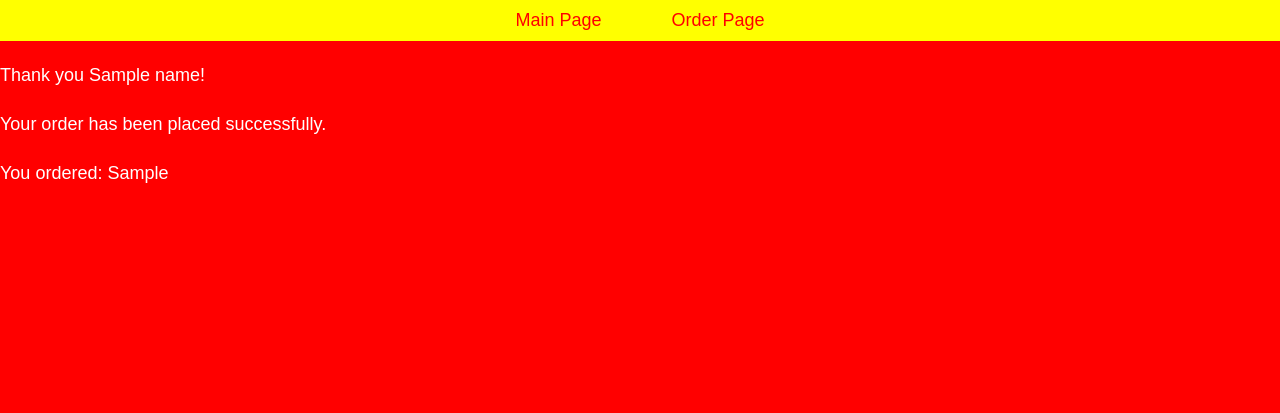
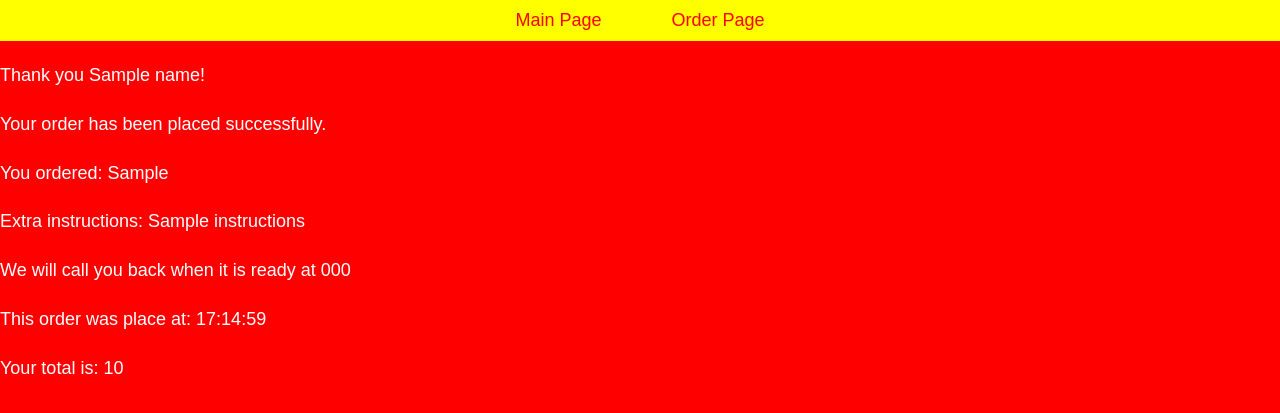
Before and after one commit to gfocia/cs412-examples, a Django app: template restaurant/templates/restaurant/confirmation.html in a window 1280 px wide. Shown: the top 413 px of the page. Run offline with Django 4.2, Linux system fonts and the light colour scheme; the template is opened without the code that fills it: most values are stand-ins (such as "Sample title", 1, 10 or a date in 2020).

Commit message:
displaying the total and time

```diff
--- a/restaurant/templates/restaurant/confirmation.html
+++ b/restaurant/templates/restaurant/confirmation.html
@@ -4,4 +4,9 @@
     <p>Thank you {{ name }}!<p>
     <p>Your order has been placed successfully.</p>
     <p>You ordered: {{ selected_items }}</p>
+    <p>Extra instructions: {{ instructions }}</p>
+    <p>We will call you back when it is ready at {{ phone }}</p>
+    <p>This order was place at: {% now "H:i:s" %}</p>
+    <p>Your total is: {{total}}</p>
+
 {% endblock %}
```
Also changed, not shown: restaurant/views.py (+20 -0 lines).
